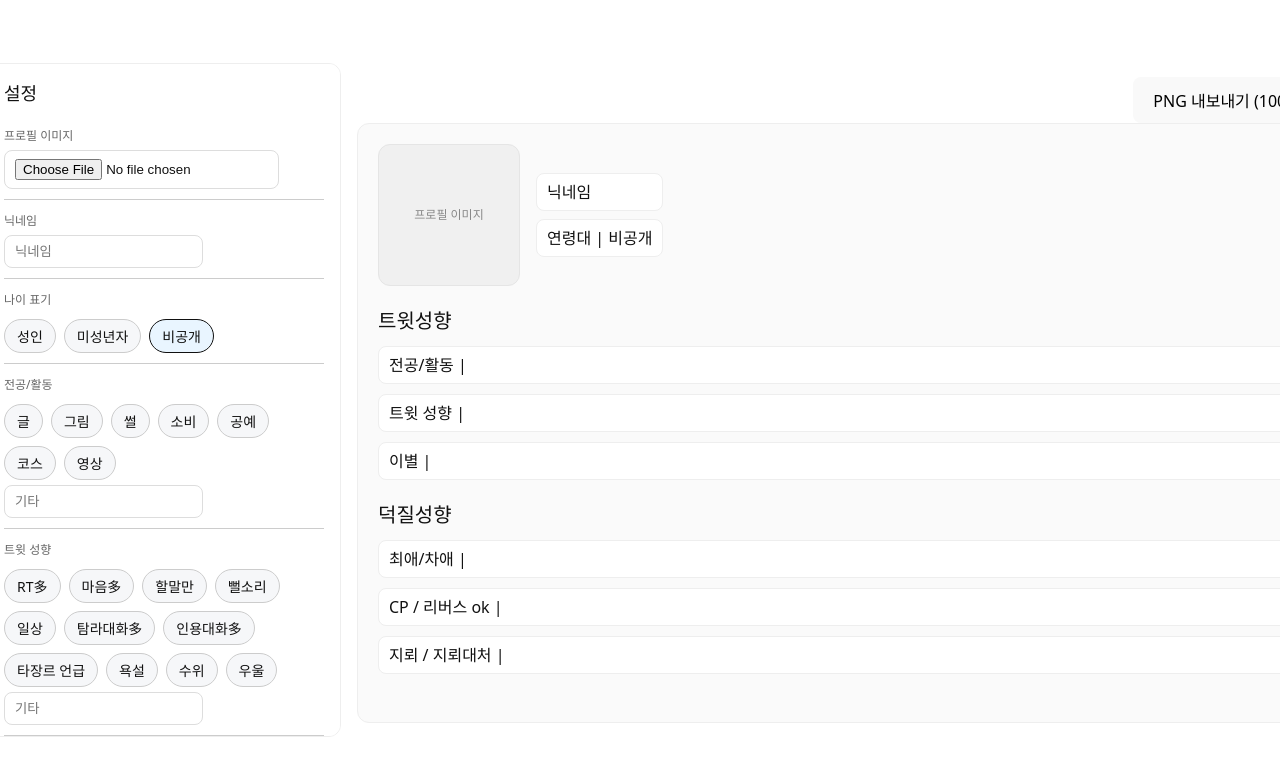
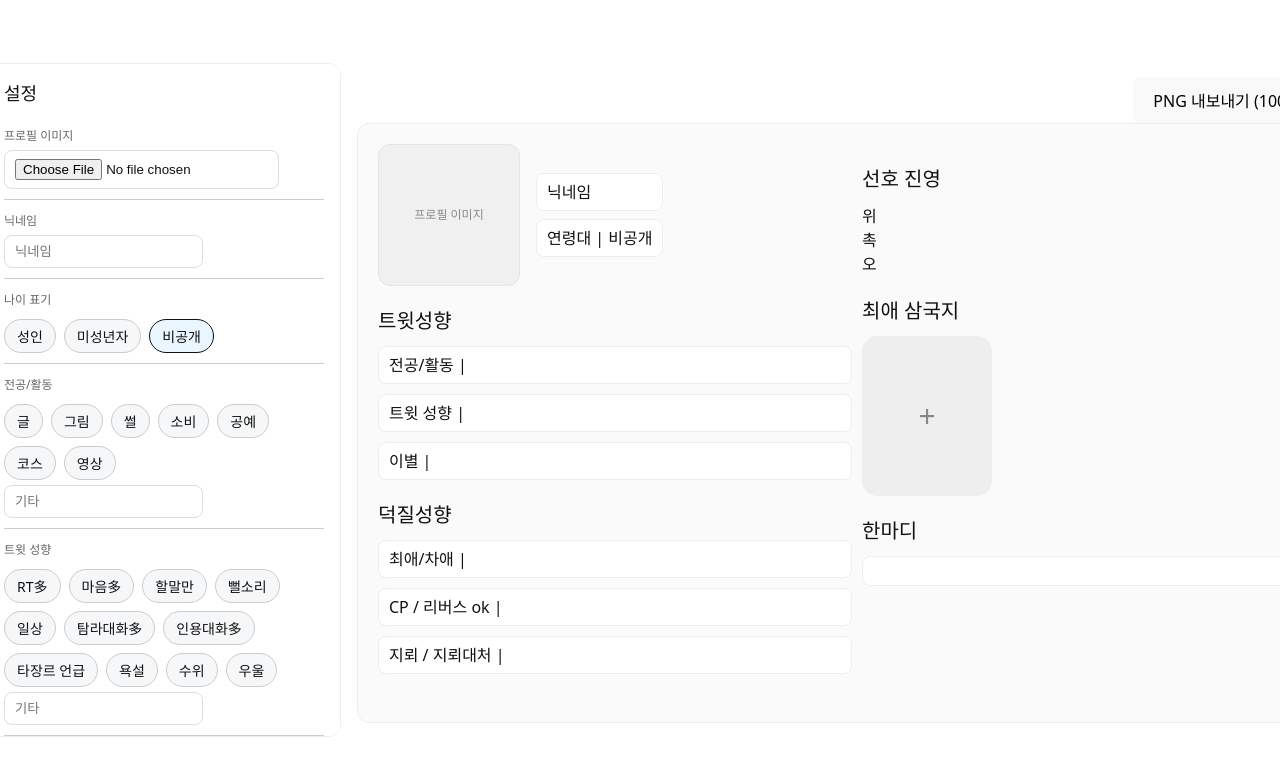
Before and after one commit to kimJAVAN/intro3kingdoms, a React (Vite) app: page / in a window 1280 px wide. Shown: the top 776 px of the page. Built offline with nearby package versions, Linux system fonts and the light colour scheme.

Commit message:
20250912 이미지 탭 추가

```diff
--- a/src/Component/Main/Main.css
+++ b/src/Component/Main/Main.css
@@ -103,8 +103,11 @@
   padding: 20px;
   box-sizing: border-box;
   display: flex;
-  flex-direction: column;
+  flex-direction: row;
   gap: 10px;
+}
+.pageWrap .canvas>div{
+  width: 50%;
 }
 
 .pageWrap .row {
@@ -164,3 +167,34 @@
 .pageWrap .chipsRow{
   margin-top:10px;
 }
+.pageWrap .img-wrapper{
+  display: flex;
+  gap: 10px;
+  align-items: flex-start;
+}
+.pageWrap .img-unit{
+  display: flex;
+  flex-direction: column;
+  justify-content:center;
+  align-items: center;
+}
+.pageWrap .img-overflow{
+  width: 130px;
+  height: 160px;
+  background-color: #eee;
+  display: flex;
+  justify-content: center;
+  align-items: center;
+  color: #888;
+  font-size: 30px;
+  border-radius: 15px;
+  overflow: hidden;
+}
+.pageWrap .img-unit img{
+  width: 100%;
+}
+.pageWrap .sul-name{
+  color: #888;
+  margin: 5px 0px;
+  font-size: 14px;
+}
--- a/src/Component/Main/Main.jsx
+++ b/src/Component/Main/Main.jsx
@@ -33,6 +33,11 @@ export default function Main() {
   const [triggers, setTriggers] = useState('');          // 지뢰
   const [triggerAction, setTriggerAction] = useState(''); // 지뢰 대처
 
+  // --- 삼국지 관련 추가 상태 ---
+  const [selectedFactions, setSelectedFactions] = useState([]); // 선호 진영
+  const [favList, setFavList] = useState([{ img: null, name: '' }]); // 최애 삼국지
+  const [oneWord, setOneWord] = useState(''); // 한마디
+
   const canvasRef = useRef(null);
 
   const onUploadImage = (e) => {
@@ -50,6 +55,40 @@ export default function Main() {
 
   const toggleRelation = (key) =>
     setRelation(prev => ({ ...prev, [key]: !prev[key] }));
+
+  const toggleFaction = (side) => {
+    setSelectedFactions(prev =>
+      prev.includes(side) ? prev.filter(s => s !== side) : [...prev, side]
+    );
+  };
+
+  const handleFavImg = (idx, file) => {
+    if (!file) return;
+    const url = URL.createObjectURL(file);
+    setFavList(prev => {
+      const updated = [...prev];
+      updated[idx].img = url;
+      return updated;
+    });
+  };
+
+  const handleFavName = (idx, value) => {
+    setFavList(prev => {
+      const updated = [...prev];
+      updated[idx].name = value;
+      return updated;
+    });
+  };
+
+  const addFav = () => {
+    if (favList.length < 3) setFavList([...favList, { img: null, name: '' }]);
+  };
+
+  const removeFav = (idx) => {
+    if (favList.length > 1) {
+      setFavList(prev => prev.filter((_, i) => i !== idx));
+    }
+  };
 
   const exportPNG = async () => {
     const node = canvasRef.current;
@@ -150,7 +189,6 @@ export default function Main() {
               </button>
             ))}
           </div>
-
         </div>
 
         <div className="section">
@@ -172,13 +210,61 @@ export default function Main() {
             ))}
           </div>
         </div>
+
+        {/* -------- 삼국지 관련 입력 -------- */}
+        <div className="section">
+          <label>선호 진영</label>
+          <div className="chipsRow">
+            {['위', '촉', '오', '타'].map(side => (
+              <button
+                key={side}
+                className={selectedFactions.includes(side) ? 'chip active' : 'chip'}
+                onClick={() => toggleFaction(side)}
+              >
+                {side}
+              </button>
+            ))}
+          </div>
+        </div>
+
+        <div className="section">
+          <label>최애 삼국지</label>
+          {favList.map((item, idx) => (
+            <div key={idx} style={{ marginBottom: '8px' }}>
+              <input
+                type="file"
+                accept="image/*"
+                onChange={e => handleFavImg(idx, e.target.files?.[0])}
+              />
+              <input
+                type="text"
+                value={item.name}
+                onChange={e => handleFavName(idx, e.target.value)}
+                placeholder="작품 이름"
+              />
+              {favList.length > 1 && (
+                <button onClick={() => removeFav(idx)}>-</button>
+              )}
+            </div>
+          ))}
+          {favList.length < 3 && <button onClick={addFav}>+ 추가</button>}
+        </div>
+
+        <div className="section">
+          <label>한마디</label>
+          <input
+            value={oneWord}
+            onChange={e => setOneWord(e.target.value)}
+            placeholder="하고 싶은 말"
+          />
+        </div>
       </div>
 
       {/* ---------------- Canvas ---------------- */}
       <div className="canvasWrap">
         <button className="button" onClick={exportPNG}>PNG 내보내기 (1000×600)</button>
         <div className="canvas" ref={canvasRef}>
-          <div>
+          <div className='text-area'>
             <div className="row">
               <div className="profileBox">
                 {profileImg ? (
@@ -247,6 +333,41 @@ export default function Main() {
               {triggerAction && ` | ${triggerAction}`}
             </div>
           </div>
+
+          <div className='img-area'>
+            <p className='large-text'>선호 진영</p>
+            <div className='choose-area'>
+              {['위', '촉', '오'].map(side => (
+                <div
+                  key={side}
+                  className={`faction-logo ${selectedFactions.includes(side) ? 'active' : ''}`}
+                >
+                  {side}
+                </div>
+              ))}
+            </div>
+
+            <p className='large-text'>최애 삼국지</p>
+            <div className='img-wrapper'>
+              {favList.map((item, idx) => (
+                <div className='img-unit' key={idx}>
+                  <div className='img-overflow'>
+                    {item.img ? (
+                      <img src={item.img} alt={`fav-${idx}`} />
+                    ) : (
+                      <div className='img-placeholder'>+</div>
+                    )}
+                  </div>
+                  {item.name && <p className='sul-name'>{item.name}</p>}
+                </div>
+              ))}
+            </div>
+
+            <p className='large-text'>한마디</p>
+            <div className='textBlock'>
+              <p>{oneWord}</p>
+            </div>
+          </div>
         </div>
       </div>
     </div>
```
